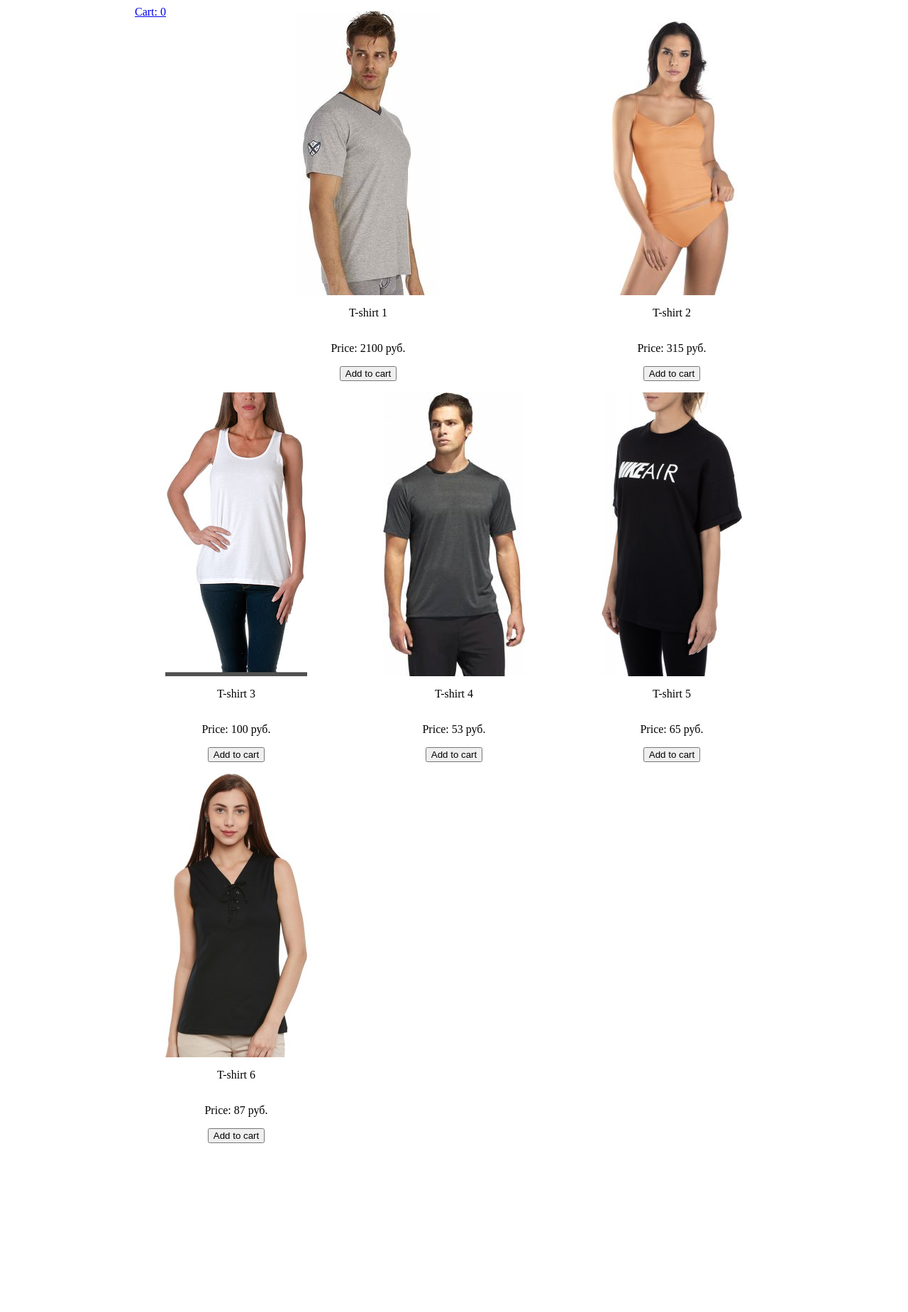
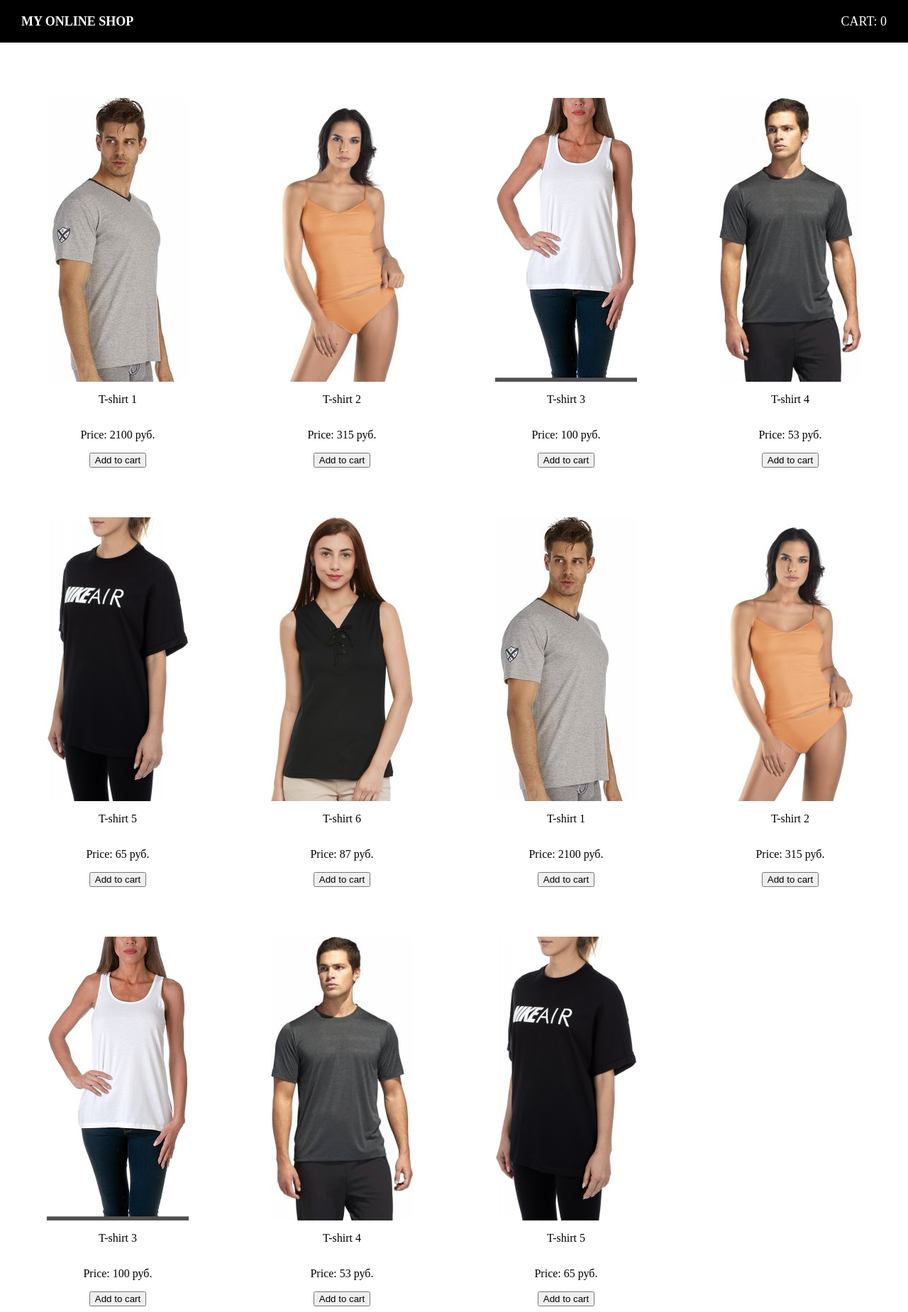
Before and after one commit to White11010/Online-Shop, a Vue app: page /#/ in a window 1280 px wide. Shown: the whole page at 71% size. Before the commit the page ends 1627 px from the top, so only its background shows below. Built offline with nearby package versions, Linux system fonts and the light colour scheme; data requests are answered from the project's data file.

Commit message:
added sacc styles and main catalog grid

```diff
--- a/db.json
+++ b/db.json
@@ -53,6 +53,51 @@
       "available": true,
       "category": "Женские",
       "quantity": 1
+    },
+    {
+      "image": "1.jpg",
+      "name": "T-shirt 1",
+      "price": 2100,
+      "article": "T1",
+      "available": true,
+      "category": "Мужские",
+      "quantity": 1
+    },
+    {
+      "image": "2.jpg",
+      "name": "T-shirt 2",
+      "price": 315,
+      "article": "T2",
+      "available": true,
+      "category": "Женские",
+      "quantity": 1
+    },
+    {
+      "image": "3.jpg",
+      "name": "T-shirt 3",
+      "price": 100,
+      "article": "T3",
+      "available": false,
+      "category": "Женские",
+      "quantity": 1
+    },
+    {
+      "image": "4.jpg",
+      "name": "T-shirt 4",
+      "price": 53,
+      "article": "T4",
+      "available": true,
+      "category": "Мужские",
+      "quantity": 1
+    },
+    {
+      "image": "5.jpg",
+      "name": "T-shirt 5",
+      "price": 65,
+      "article": "T5",
+      "available": false,
+      "category": "Женские",
+      "quantity": 1
     }
   ]
 }
--- /dev/null
+++ b/src/assets/styles/style.scss
@@ -0,0 +1,8 @@
+@import "./variables.scss";
+
+
+
+a{
+    text-decoration: none;
+
+}
--- /dev/null
+++ b/src/assets/styles/variables.scss
@@ -0,0 +1 @@
+$main-color: red;
--- a/src/components/os-cart.vue
+++ b/src/components/os-cart.vue
@@ -1,8 +1,5 @@
 <template>
     <div class="os-cart">
-        <router-link :to="{name: 'catalog'}">
-            <div class="os-catalog__link_to_cart">Back to catalog</div>
-        </router-link>
         <os-cart-item
             v-for="(item, index) in CART"
             :key="item.article"
@@ -46,5 +43,6 @@
 <style>
     .os-cart{
         width: 100%;
+        margin-top: 60px;
     }
 </style>
--- a/src/components/os-catalog-item.vue
+++ b/src/components/os-catalog-item.vue
@@ -36,10 +36,15 @@ export default {
         flex-direction: column;
         justify-content: space-around;
         align-items: center;
-        flex-basis: 30%;
+        flex: 0  auto;
+
+        /* flex-basis: 30%; */
         /* box-shadow: 0 14px 28px rgba(0,0,0,0.25), 0 10px 10px rgba(0,0,0,0.22); */
         box-shadow: 0 0 8px 0 #8a8a8a00;
-        margin: 8px;
+        margin: 0;
+        padding: 70px 20px 0;
+        box-sizing: border-box;
+        width: 25%;
     }
 
 </style>
--- a/src/components/os-catalog.vue
+++ b/src/components/os-catalog.vue
@@ -1,8 +1,8 @@
 <template>
     <div class="os-catalog">
-        <router-link :to="{name: 'cart'}">
+        <!-- <router-link :to="{name: 'cart'}">
             <div class="os-catalog__link_to_cart">Cart: {{CART.length}}</div>
-        </router-link>
+        </router-link> -->
         <os-catalog-item
             v-for="product in PRODUCTS"
             :key="product.article"
@@ -51,7 +51,8 @@
     .os-catalog{
         display: flex;
         flex-wrap: wrap;
-        justify-content: space-between;
+        justify-content: start;
+        margin-top: 60px;
     }
 
 </style>
--- /dev/null
+++ b/src/components/os-header.vue
@@ -0,0 +1,57 @@
+<template>
+    <div class="os-header">
+
+        <router-link :to="{name: 'catalog'}">
+            <div class="os-header__logo">MY ONLINE SHOP</div>
+        </router-link>
+
+
+        <router-link :to="{name: 'cart'}">
+            <div class="os-header__link_to_cart">CART: {{CART.length}}</div>
+        </router-link>
+    </div>
+</template>
+
+<script>
+    import {mapGetters} from 'vuex'
+
+    export default {
+        name: 'os-header',
+        computed: {
+            ...mapGetters([
+                'CART'
+            ])
+        }
+    }
+</script>
+
+<style lang="scss">
+
+    .os-header{
+
+        position: fixed;
+        top: 0;
+        left: 0;
+        padding: 18px 30px;
+        width: 100%;
+        min-height: 60px;
+        box-sizing: border-box;
+        background-color: black;
+        display: flex;
+        justify-content: space-between;
+        align-items: center;
+
+
+        &__logo{
+            color: #FFF;
+            font-size: 18px;
+            font-weight: bold;
+        }
+        &__link_to_cart{
+            color: #FFF;
+            font-size: 18px;
+
+        }
+    }
+
+</style>
--- a/src/components/os-main-wrapper.vue
+++ b/src/components/os-main-wrapper.vue
@@ -1,5 +1,6 @@
 <template>
     <div class="os-main-wrapper">
+        <os-header/>
         <keep-alive>
             <router-view></router-view>
         </keep-alive>
@@ -8,10 +9,13 @@
 </template>
 
 <script>
+    import osHeader from './os-header.vue'
 
     export default {
         name: 'os-main-wrapper',
-
+        components: {
+            osHeader,
+        },
         props: {},
         data() {
             return {
@@ -33,7 +37,7 @@
         flex-direction: column;
         justify-content: center;
         align-items: center;
-        max-width: 900px;
+        /* max-width: 900px; */
         margin: 0 auto;
     }
 </style>
--- a/src/main.js
+++ b/src/main.js
@@ -2,5 +2,6 @@ import { createApp } from "vue";
 import App from "./App.vue";
 import router from "./router";
 import store from "./store";
+// import "./assets/styles/style.scss";
 
 createApp(App).use(store).use(router).mount("#app");
--- /dev/null
+++ b/vue.config.js
@@ -0,0 +1,9 @@
+module.exports = {
+  css: {
+    loaderOptions: {
+      sass: {
+        additionalData: `@import "@/assets/styles/style.scss";`
+      }
+    }
+  }
+};
```
Also changed, not shown: package.json (+6 -4 lines), 2 other files (tests, documents, lock files or other folders).
